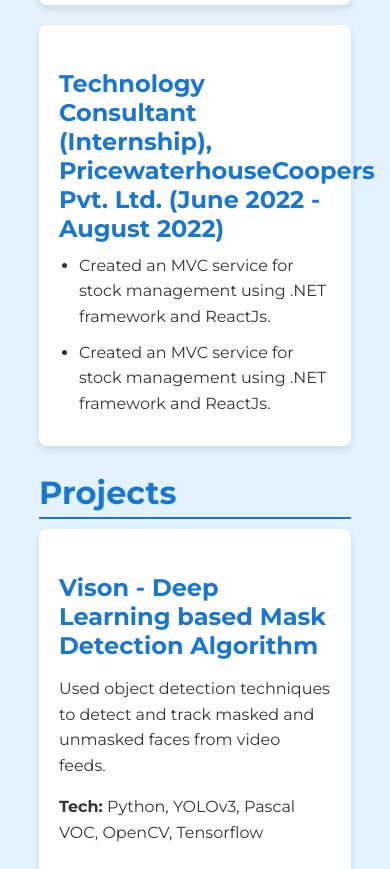
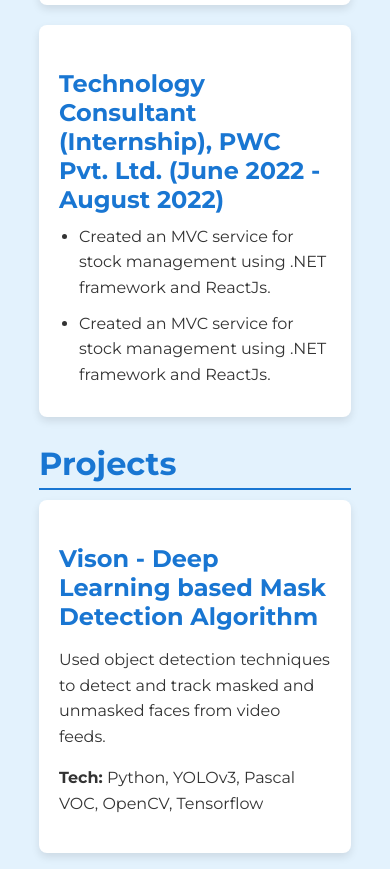
Before and after one commit to Subhadip-decode/Portfolio, a plain HTML site: page index.html in a window 390 px wide. Shown: the part 2398-3267 px from the top of the page. Drawn offline with Linux system fonts and the light colour scheme.

Commit message:
Refactoring word size to make mobile compatible

```diff
--- a/index.html
+++ b/index.html
@@ -61,7 +61,7 @@
             </div>
 
             <div class="card">
-                <h3>Technology Consultant (Internship), PricewaterhouseCoopers Pvt. Ltd. (June 2022 - August 2022)</h3>
+                <h3>Technology Consultant (Internship), PWC Pvt. Ltd. (June 2022 - August 2022)</h3>
                 <ul>
                     <li>Created an MVC service for stock management using .NET framework and ReactJs.</li>
                     <li>Created an MVC service for stock management using .NET framework and ReactJs.</li>
```
